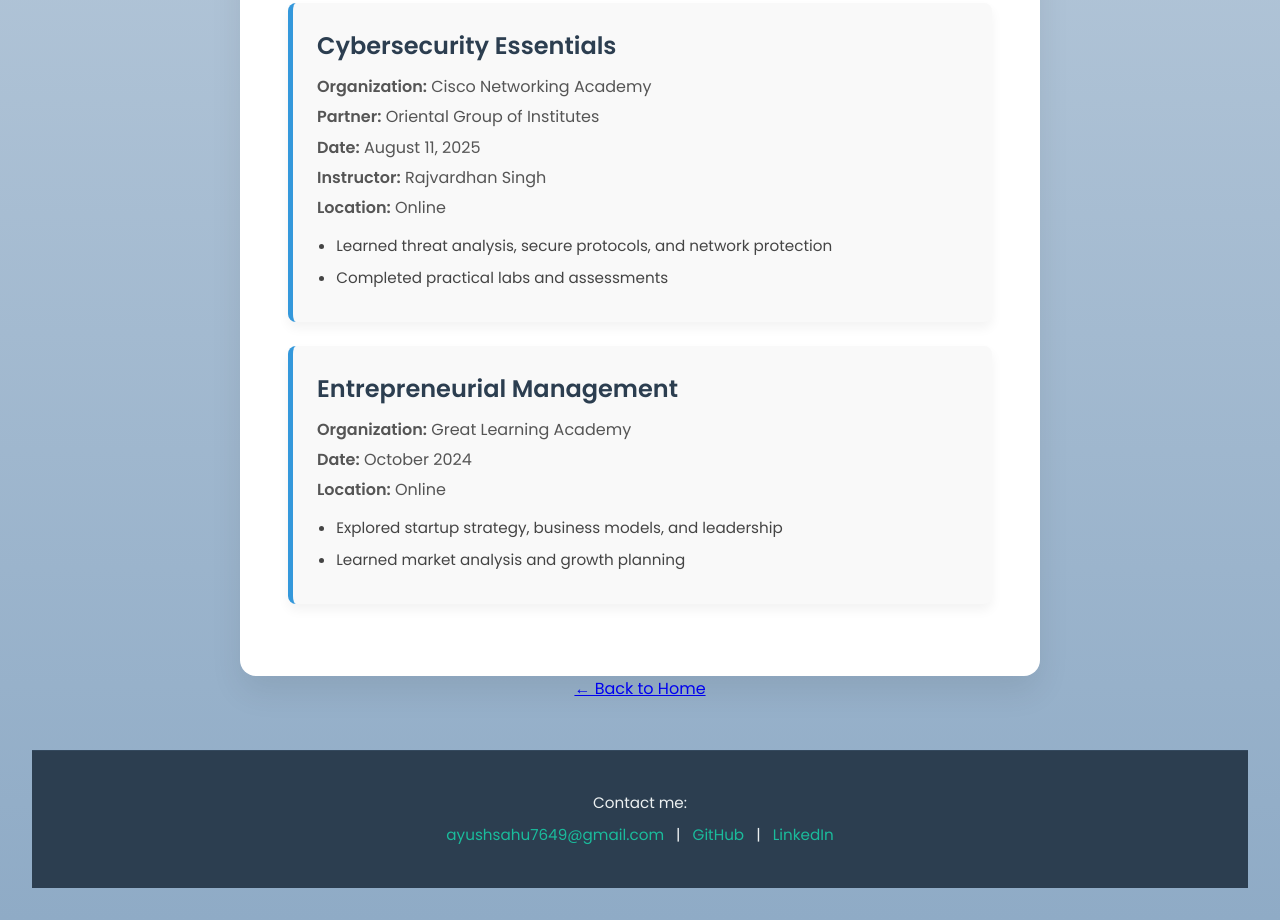
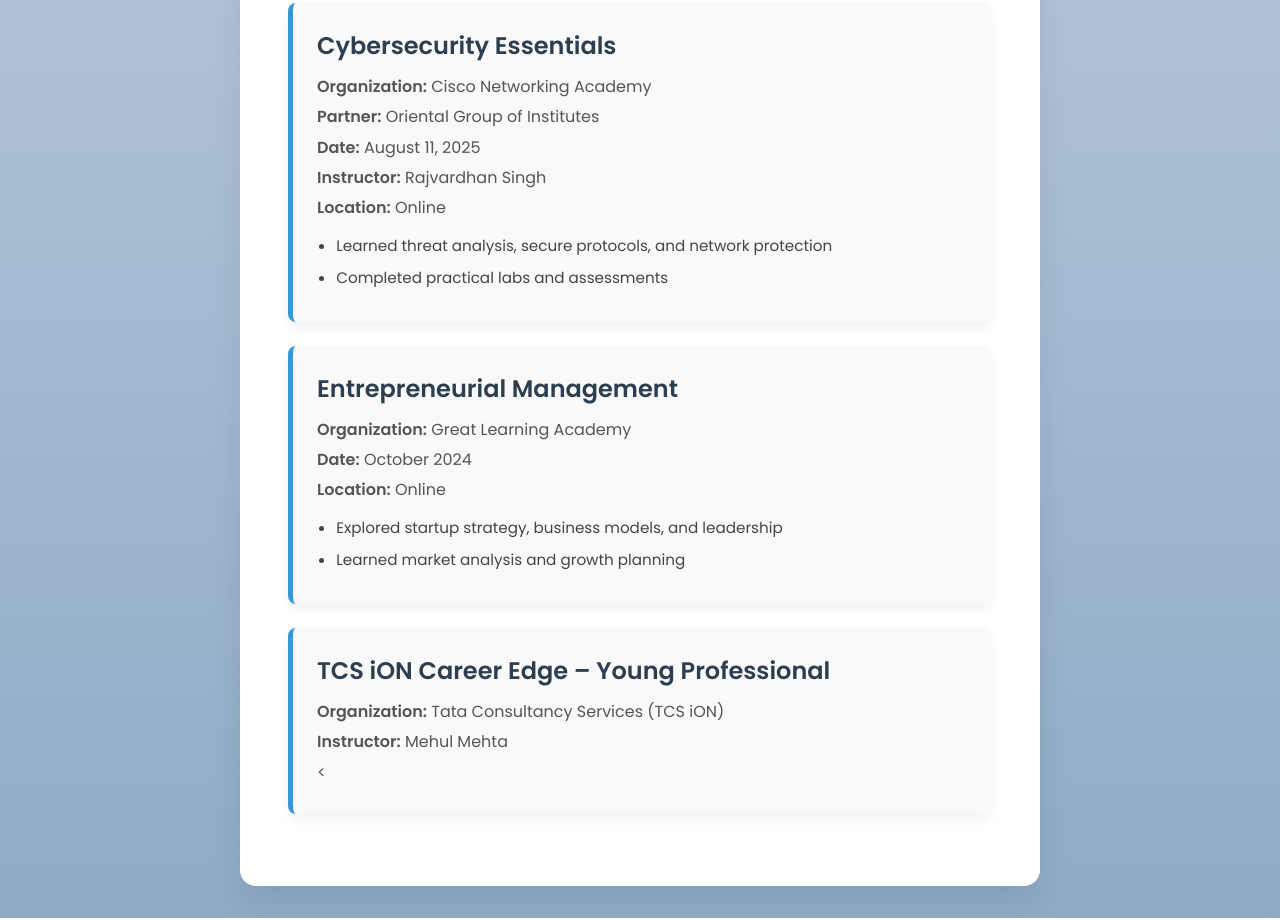
Before and after one commit to Ayush-7649/my-portfolio, a plain HTML site: page certifications.html in a window 1280 px wide. Shown: the part 2338-3258 px from the top of the page. Drawn offline with nearby package versions, Linux system fonts and the light colour scheme.

Commit message:
Update certifications.html

```diff
--- a/certifications.html
+++ b/certifications.html
@@ -39,7 +39,7 @@
     </ul>
   </div>
 
-  <!-- 3. TCS iON Career Edge -->
+  <!-- 3. TCS iON Career Edge – Interview and Job Readiness -->
   <div class="certificate-card">
     <h2><a href="https://drive.google.com/file/d/1uAGGuUIkXF6Se8l5Wq2bCo_1fwVmWpt7/view?usp=sharing" target="_blank">TCS iON Career Edge – Interview and Job Readiness</a></h2>
     <p><strong>Organization:</strong> Tata Consultancy Services (TCS iON)</p>
@@ -128,20 +128,9 @@
     </ul>
   </div>
 
-</section>
-
-<a href="index.html">← Back to Home</a>
-
-<footer>
-  <div class="footer-content">
-    <p>Contact me:</p>
-    <p>
-      <a href="mailto:ayushsahu7649@gmail.com">ayushsahu7649@gmail.com</a> |
-      <a href="https://github.com/Ayush-7649" target="_blank">GitHub</a> |
-      <a href="https://linkedin.com/in/ayushsahu28" target="_blank">LinkedIn</a>
-    </p>
-  </div>
-</footer>
-
-</body>
-</html>
+  <!-- 10. TCS iON Career Edge – Young Professional -->
+  <div class="certificate-card">
+    <h2><a href="https://drive.google.com/file/d/1bKKGrBf8RnBUUAffdDCDHf-khMLIM5IP/view?usp=sharing" target="_blank">TCS iON Career Edge – Young Professional</a></h2>
+    <p><strong>Organization:</strong> Tata Consultancy Services (TCS iON)</p>
+    <p><strong>Instructor:</strong> Mehul Mehta</p>
+    <p><
```
